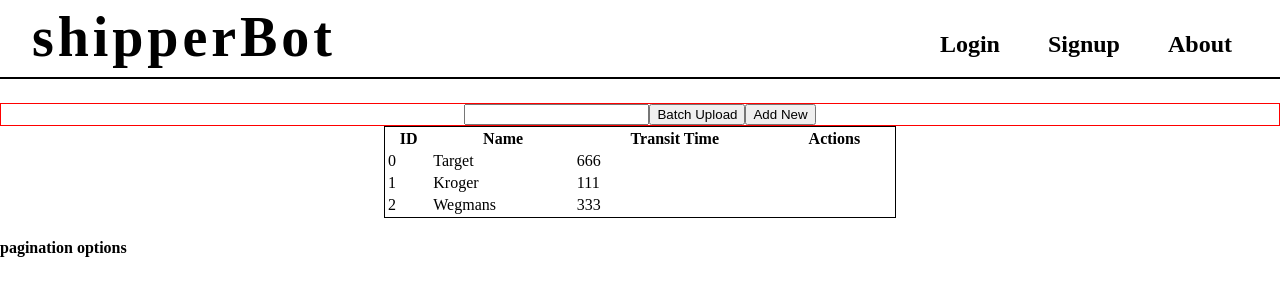
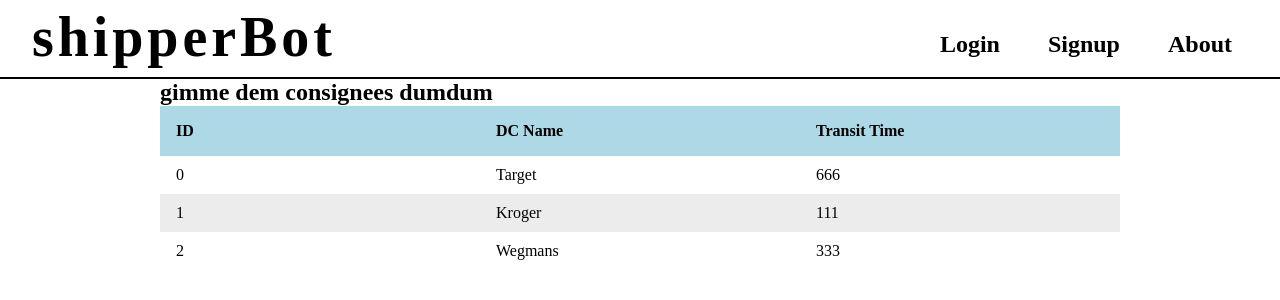
Before and after one commit to austin-bagwell/shipperbot-frontend, a React (Create React App) app: page /consignees in a window 1280 px wide. Shown: the top 300 px of the page. Built offline with nearby package versions, Linux system fonts and the light colour scheme.

Commit message:
render dummy data to table

```diff
--- a/src/components/elements/Table.js
+++ b/src/components/elements/Table.js
@@ -1,12 +1,13 @@
-import React from "react";
-import cx from "classnames";
-import { FontAwesomeIcon } from "@fortawesome/react-fontawesome";
-import {
-  faCaretDown,
-  faCaretUp,
-  faChevronLeft,
-  faChevronRight,
-} from "@fortawesome/free-solid-svg-icons";
+// borrowing liberally from dear-petition
+
+// import React from "react";
+// import { FontAwesomeIcon } from "@fortawesome/react-fontawesome";
+// import {
+//   faCaretDown,
+//   faCaretUp,
+//   faChevronLeft,
+//   faChevronRight,
+// } from "@fortawesome/free-solid-svg-icons";
 import styled from "styled-components";
 import { colorPrimary, greyScale } from "../../styles/colors";
 
@@ -35,7 +36,7 @@ export const TableStyle = styled.table`
     top: 0;
     background: ${colorPrimary};
     text-align: left;
-    color: white;
+    color: black;
     user-select: none;
   }
 
@@ -53,35 +54,31 @@ export const TableStyle = styled.table`
   }
 `;
 
-export const HeaderCell = ({ children, className, tooltip = "" }) => (
-  <th className={className} title={tooltip}>
+export const HeaderCell = ({ children, className, title }) => (
+  <th className={className} title={title}>
     {children}
   </th>
 );
 
-export const TableCell = ({ children, className, header, tooltip }) => {
+export const TableCell = ({ children, className, header, title }) => {
   if (header) {
     return (
-      <th className={className} title={tooltip ?? ""}>
+      <th className={className} title={title}>
         {children}
       </th>
     );
   }
   return (
-    <td className={className} title={tooltip ?? ""}>
+    <td className={className} title={title}>
       {children}
     </td>
   );
 };
 
 export const TableBody = ({ children }) => <tbody>{children}</tbody>;
-
-export const TableHeader = ({
-  children,
-  sortedHeader,
-  sortDir,
-  onSelectColumn,
-}) => {
+// Can I use this?
+/*
+export const TableHeader = ({ children }) => {
   const childrenWithSort = React.Children.map(children, (child) => {
     if (child.type === sortableHeaderType) {
       return (
@@ -104,7 +101,7 @@ export const TableHeader = ({
     </thead>
   );
 };
-
+*/
 export const TableRow = ({ children, className }) => (
   <tr className={className}>{children}</tr>
 );
@@ -117,170 +114,3 @@ export const Table = ({ children, className, columnSizes, numColumns }) => {
     </TableStyle>
   );
 };
-
-export const calculateNumberOfPages = (count, numPerPage) =>
-  Math.floor(count / numPerPage) + (count % numPerPage > 0 ? 1 : 0);
-
-const calculateVisiblePages = (currentPage, numPages, maxVisiblePages = 7) => {
-  const offset = 1;
-  const lastPageNumber = numPages;
-  if (numPages <= maxVisiblePages) {
-    return [...Array(numPages).keys()].map((index) => index + 1);
-  }
-  if (currentPage - offset <= 1) {
-    const startingPages = [...Array(maxVisiblePages - 2).keys()].map(
-      (index) => index + 1
-    );
-    return [...startingPages, lastPageNumber];
-  }
-  if (currentPage + offset >= lastPageNumber) {
-    return [1, ...Array(maxVisiblePages - 2).keys()].map(
-      (index) => lastPageNumber - maxVisiblePages + index + 1
-    );
-  }
-  return [
-    1,
-    currentPage - offset,
-    currentPage,
-    currentPage + offset,
-    lastPageNumber,
-  ];
-};
-
-export const PageSelection = ({ currentPage, numPages, onPageSelect }) => {
-  const visiblePageNumbers = calculateVisiblePages(currentPage, numPages);
-  return (
-    <div className="flex-1 flex items-end justify-end gap-4">
-      {visiblePageNumbers.map((pageNum, idx) => {
-        // gaps in visible pages should be represented as "..."
-        const isNotConsecutive =
-          idx > 0 && visiblePageNumbers?.[idx - 1] !== pageNum - 1;
-        return (
-          <>
-            {isNotConsecutive && <span key={idx}>...</span>}
-            <button
-              key={idx}
-              type="button"
-              onClick={() => onPageSelect(pageNum)}
-            >
-              {pageNum}
-            </button>
-          </>
-        );
-      })}
-    </div>
-  );
-};
-
-const VISIBLE_OFFSET = 2;
-const MAX_PAGES = 9;
-const calculatePageIndices = (current, numPages) => {
-  let startIndex = current - VISIBLE_OFFSET;
-  let endIndex = current + VISIBLE_OFFSET;
-  if (current < MAX_PAGES - 3) {
-    startIndex = 1;
-    endIndex = Math.max(MAX_PAGES - 2, current + VISIBLE_OFFSET);
-  }
-  if (current > numPages - MAX_PAGES + 4) {
-    startIndex = Math.min(numPages - MAX_PAGES + 3, current - VISIBLE_OFFSET);
-    endIndex = numPages;
-  }
-  return [Math.max(1, startIndex), Math.min(endIndex, numPages)];
-};
-
-export const LegacyPageSelection = ({
-  currentPage,
-  numPages,
-  onPageSelect,
-  disabled,
-}) => {
-  const [startPage, endPage] = calculatePageIndices(currentPage, numPages);
-  return (
-    <div className="flex-1 flex items-end justify-end gap-4">
-      <button
-        type="button"
-        className="disabled:text-gray-400 text-gray-700"
-        onClick={() => onPageSelect(currentPage - 1)}
-        disabled={currentPage <= 1}
-      >
-        <FontAwesomeIcon icon={faChevronLeft} />
-      </button>
-      {[...Array(numPages).keys()].map((idx) => {
-        const page = idx + 1;
-        const withinLeft = page >= startPage && page <= currentPage;
-        const withinRight = page >= currentPage && page <= endPage;
-        if (page !== 1 && page !== numPages && !withinLeft && !withinRight) {
-          return page === startPage - 1 || page === endPage + 1 ? "..." : null;
-        }
-        const isCurrentPage = page === currentPage;
-        return (
-          <button
-            type="button"
-            className={cx("px-2 py-0.5 outline-1", {
-              "outline outline-gray-700": isCurrentPage,
-              "hover:outline hover:text-blue-700 hover:outline-blue-400":
-                !isCurrentPage,
-              "focus:outline focus:text-blue-700 focus:outline-blue-400":
-                !isCurrentPage,
-            })}
-            key={idx}
-            onClick={() => onPageSelect(page)}
-            disabled={disabled}
-          >
-            {page}
-          </button>
-        );
-      })}
-      <button
-        type="button"
-        className="disabled:text-gray-400 text-gray-700"
-        onClick={() => onPageSelect(currentPage + 1)}
-        disabled={currentPage >= numPages}
-      >
-        <FontAwesomeIcon icon={faChevronRight} />
-      </button>
-    </div>
-  );
-};
-
-const getOppositeSort = (sortDir) => (sortDir === "dsc" ? "asc" : "dsc");
-
-export const SortableHeader = ({
-  children,
-  field,
-  onSelect,
-  isSelected,
-  sortDir = "dsc",
-}) => {
-  const handleClick = () =>
-    onSelect(field, isSelected ? getOppositeSort(sortDir) : "dsc");
-  return (
-    <HeaderCell>
-      <div
-        className={cx(
-          "flex gap-2 cursor-pointer active:underline-none focus:underline focus:decoration-1 focus:underline-offset-4",
-          { "underline decoration-1 underline-offset-4": isSelected }
-        )}
-        role="button"
-        tabIndex={0}
-        onKeyDown={(e) => {
-          if (e.key === "Enter") {
-            handleClick();
-          }
-        }}
-        onClick={() => handleClick()}
-      >
-        {children}
-        {isSelected && (
-          <FontAwesomeIcon icon={sortDir === "asc" ? faCaretUp : faCaretDown} />
-        )}
-      </div>
-    </HeaderCell>
-  );
-};
-
-// handles react hot reloading better: https://stackoverflow.com/a/61846640
-const sortableHeaderType = (<SortableHeader />).type;
-
-export const EditableRow = ({ children, isEditing, editingRow }) =>
-  isEditing ? <tr>{editingRow}</tr> : <tr>{children}</tr>;
--- a/src/pages/Consignees.js
+++ b/src/pages/Consignees.js
@@ -1,16 +1,15 @@
 import styled from "styled-components";
-import { MainContentWrapper } from "../components/wrappers/flexWrappers";
+import {
+  Table,
+  TableBody,
+  TableCell,
+  TableRow,
+  HeaderCell,
+} from "../components/elements/Table";
 
-const SearchWrapper = styled.div`
-  display: flex;
-  justify-content: center;
-  border: 1px solid red;
-`;
-
-const Table = styled.table`
-  border: 1px solid black;
+const ContentWrapper = styled.section`
+  max-width: 75vw;
   margin: auto;
-  width: 40vw;
 `;
 
 const dummyConsignees = [
@@ -33,39 +32,26 @@ const dummyConsignees = [
 
 const consigneeRows = dummyConsignees.map((consignee) => {
   return (
-    <tr key={consignee.id}>
-      {Object.values(consignee).map((val) => {
-        return <td>{val}</td>;
+    <TableRow key={consignee.id}>
+      {Object.values(consignee).map((el) => {
+        return <TableCell>{el}</TableCell>;
       })}
-    </tr>
+    </TableRow>
   );
 });
 
 export default function Consignees(props) {
   return (
-    <MainContentWrapper>
-      <SearchWrapper>
-        <input type={"text"}></input>
-        <button>Batch Upload</button>
-        <button>Add New</button>
-      </SearchWrapper>
-      <Table>
-        <thead>
-          <tr>
-            <th>ID</th>
-            <th>Name</th>
-            <th>Transit Time</th>
-            <th>Actions</th>
-          </tr>
-        </thead>
-        <tbody>{consigneeRows}</tbody>
+    <ContentWrapper>
+      <h2>gimme dem consignees dumdum</h2>
+      <Table numColumns={3}>
+        <TableRow>
+          <HeaderCell title="ID">ID</HeaderCell>
+          <HeaderCell title="DC Name">DC Name</HeaderCell>
+          <HeaderCell title="Transit Time">Transit Time</HeaderCell>
+        </TableRow>
+        <TableBody>{consigneeRows}</TableBody>
       </Table>
-      <div>
-        <h4>pagination options</h4>
-      </div>
-      {/* search bar + batch upload btn + add new btn */}
-      {/* tabular consignee data */}
-      {/* pagination options */}
-    </MainContentWrapper>
+    </ContentWrapper>
   );
 }
--- a/src/styles/colors.js
+++ b/src/styles/colors.js
@@ -12,7 +12,7 @@ export const colorLightBlue = "#ADD8E6";
 export const colorYellow = "#d1d156";
 
 /* COLORS */
-export const colorPrimary = "#3d8f9d";
+export const colorPrimary = "#ADD8E6";
 export const colorBackground = colorWhite;
 
 export const colorFontPrimary = colorBlack;
```
